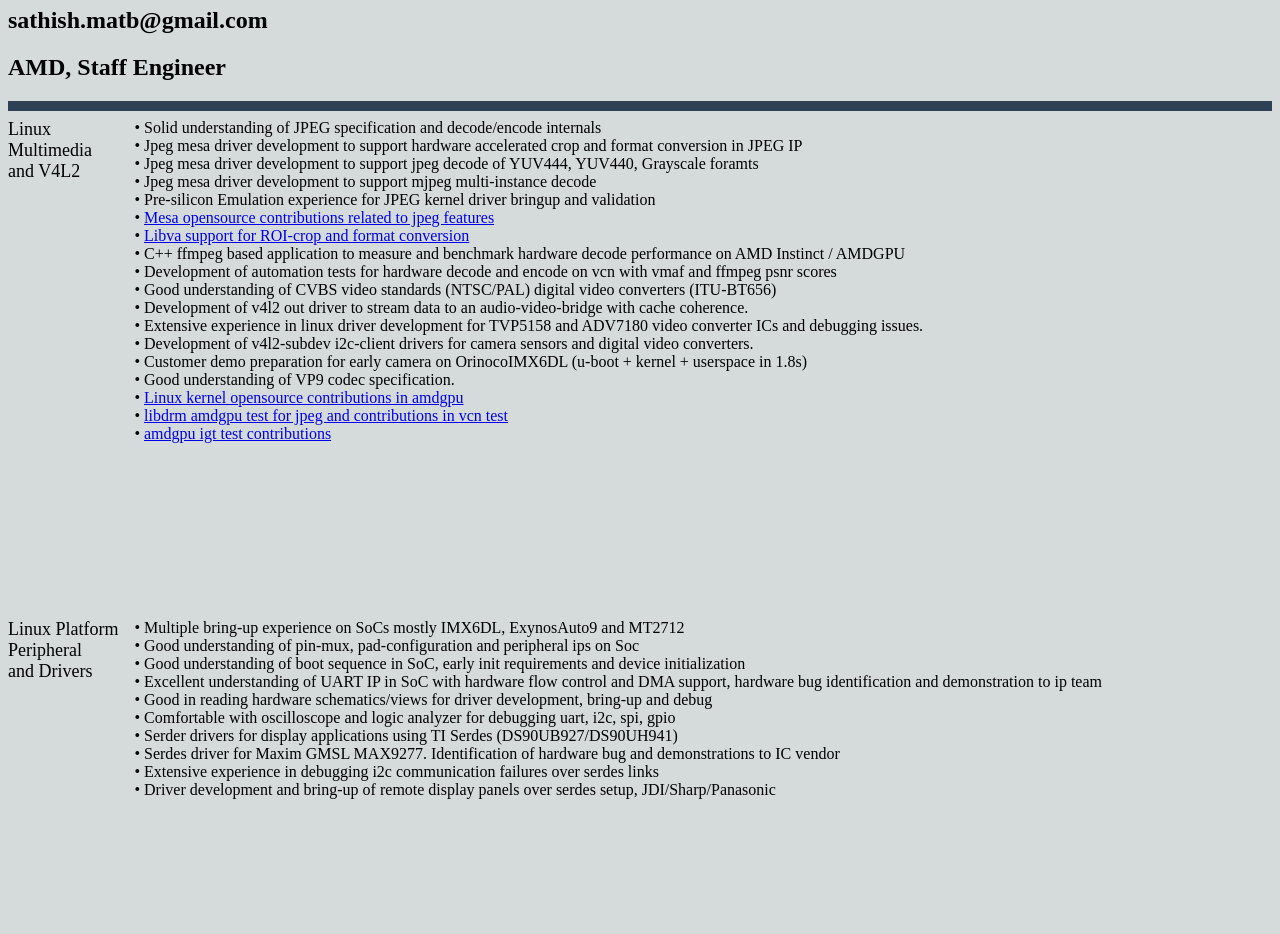
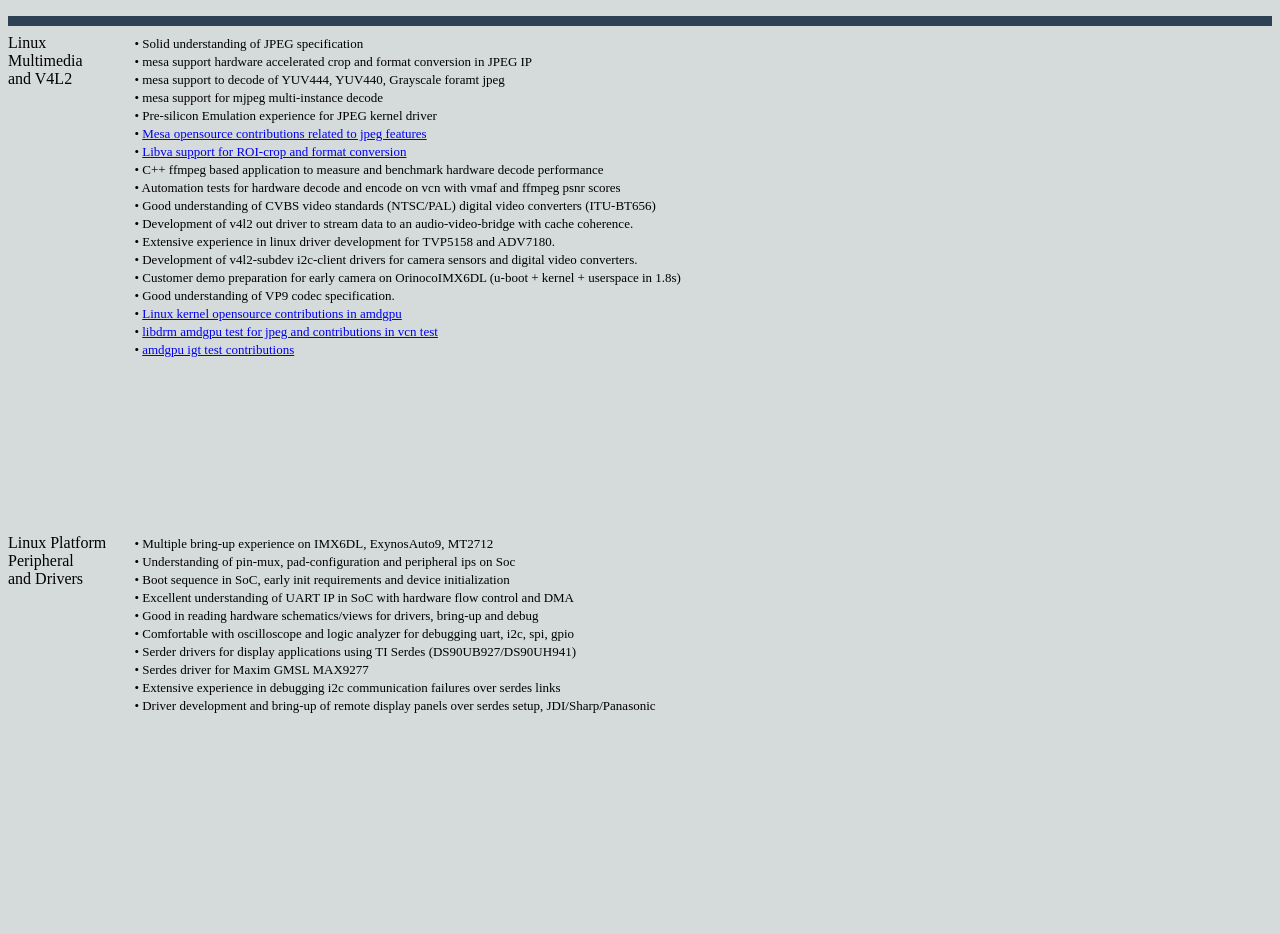
Before and after one commit to sathishm8/aboutme, a plain HTML site: page index.html in a window 1280 px wide. Shown: the part 335-1269 px from the top of the page. Drawn offline with Linux system fonts and the light colour scheme.

Commit message:
px adjustments
Signed-off-by: Sathishkumar S <sathish.matb@gmail.com>

```diff
--- a/index.html
+++ b/index.html
@@ -8,59 +8,59 @@
     <title>Sathish</title>
 </head>
 <body>
-	<img src="sathishavatar.jpg" width="250" height="250">
-	<h1> Sathishkumar S </h1>
-	<h2> sathish.matb@gmail.com </h2>
-	<h2> AMD, Staff Engineer</h2>
+	<img src="sathishavatar.jpg" width="200" height="200">
+	<h4> Sathishkumar S </h4>
+	<h5> sathish.matb@gmail.com </h5>
+	<h6> AMD, Staff Engineer</h6>
 	<hr width="device-width;" color="#2e4053" size="10">
 	<link rel="stylesheet" type="text/css" href="style.css">
 	<div class="wrap">
     <div class="floatleft">
-	<font size="4"> Linux </font><br />
-	<font size="4"> Multimedia </font><br />
-	<font size="4"> and V4L2</font><br />
+	<font size="3"> Linux </font><br />
+	<font size="3"> Multimedia </font><br />
+	<font size="3"> and V4L2</font><br />
 	</div>
     <div class="floatright">
 
-	<font size="3"> <span>&#8226;</span> Solid understanding of JPEG specification and decode/encode internals </font><br />
-    <font size="3"> <span>&#8226;</span> Jpeg mesa driver development to support hardware accelerated crop and format conversion in JPEG IP </font><br />
-	<font size="3"> <span>&#8226;</span> Jpeg mesa driver development to support jpeg decode of YUV444, YUV440, Grayscale foramts </font><br />
-	<font size="3"> <span>&#8226;</span> Jpeg mesa driver development to support mjpeg multi-instance decode </font><br />
-	<font size="3"> <span>&#8226;</span> Pre-silicon Emulation experience for JPEG kernel driver bringup and validation </font><br />
-	<font size="3"> <span>&#8226;</span> <a href="https://gitlab.freedesktop.org/mesa/mesa/-/commits/main?search=Sathishkumar+S"> Mesa opensource contributions related to jpeg features </a> </font><br />
-	<font size="3"> <span>&#8226;</span> <a href="https://github.com/intel/libva/pull/721"> Libva support for ROI-crop and format conversion </a> </font><br />
-	<font size="3"> <span>&#8226;</span> C++ ffmpeg based application to measure and benchmark hardware decode performance on AMD Instinct / AMDGPU </font><br />
-	<font size="3"> <span>&#8226;</span> Development of automation tests for hardware decode and encode on vcn with vmaf and ffmpeg psnr scores </font><br />
-	<font size="3"> <span>&#8226;</span> Good understanding of CVBS video standards (NTSC/PAL) digital video converters (ITU-BT656) </font><br />
-	<font size="3"> <span>&#8226;</span> Development of v4l2 out driver to stream data to an audio-video-bridge with cache coherence. </font><br />
-	<font size="3"> <span>&#8226;</span> Extensive experience in linux driver development for TVP5158 and ADV7180 video converter ICs and debugging issues. </font><br />
-	<font size="3"> <span>&#8226;</span> Development of v4l2-subdev i2c-client drivers for camera sensors and digital video converters. </font><br />
-	<font size="3"> <span>&#8226;</span> Customer demo preparation for early camera on OrinocoIMX6DL (u-boot + kernel + userspace in 1.8s) </font><br />
-	<font size="3"> <span>&#8226;</span> Good understanding of VP9 codec specification. </font><br />
-	<font size="3"> <span>&#8226;</span> <a href="https://git.kernel.org/pub/scm/linux/kernel/git/torvalds/linux.git/log/?h=v6.10-rc5&qt=author&q=Sathishkumar+S"> Linux kernel opensource contributions in amdgpu </a> </font><br />
-	<font size="3"> <span>&#8226;</span> <a href="https://gitlab.freedesktop.org/mesa/drm/-/commits/main?search=Sathishkumar+S"> libdrm amdgpu test for jpeg and contributions in vcn test </a> </font><br />
-	<font size="3"> <span>&#8226;</span> <a href="https://gitlab.freedesktop.org/drm/igt-gpu-tools/-/commits/master?search=Sathishkumar+S"> amdgpu igt test contributions </a> </font><br />
+	<font size="2"> <span>&#8226;</span> Solid understanding of JPEG specification </font><br />
+    <font size="2"> <span>&#8226;</span> mesa support hardware accelerated crop and format conversion in JPEG IP </font><br />
+	<font size="2"> <span>&#8226;</span> mesa support to decode of YUV444, YUV440, Grayscale foramt jpeg </font><br />
+	<font size="2"> <span>&#8226;</span> mesa support for mjpeg multi-instance decode </font><br />
+	<font size="2"> <span>&#8226;</span> Pre-silicon Emulation experience for JPEG kernel driver </font><br />
+	<font size="2"> <span>&#8226;</span> <a href="https://gitlab.freedesktop.org/mesa/mesa/-/commits/main?search=Sathishkumar+S"> Mesa opensource contributions related to jpeg features </a> </font><br />
+	<font size="2"> <span>&#8226;</span> <a href="https://github.com/intel/libva/pull/721"> Libva support for ROI-crop and format conversion </a> </font><br />
+	<font size="2"> <span>&#8226;</span> C++ ffmpeg based application to measure and benchmark hardware decode performance </font><br />
+	<font size="2"> <span>&#8226;</span> Automation tests for hardware decode and encode on vcn with vmaf and ffmpeg psnr scores </font><br />
+	<font size="2"> <span>&#8226;</span> Good understanding of CVBS video standards (NTSC/PAL) digital video converters (ITU-BT656) </font><br />
+	<font size="2"> <span>&#8226;</span> Development of v4l2 out driver to stream data to an audio-video-bridge with cache coherence. </font><br />
+	<font size="2"> <span>&#8226;</span> Extensive experience in linux driver development for TVP5158 and ADV7180. </font><br />
+	<font size="2"> <span>&#8226;</span> Development of v4l2-subdev i2c-client drivers for camera sensors and digital video converters. </font><br />
+	<font size="2"> <span>&#8226;</span> Customer demo preparation for early camera on OrinocoIMX6DL (u-boot + kernel + userspace in 1.8s) </font><br />
+	<font size="2"> <span>&#8226;</span> Good understanding of VP9 codec specification. </font><br />
+	<font size="2"> <span>&#8226;</span> <a href="https://git.kernel.org/pub/scm/linux/kernel/git/torvalds/linux.git/log/?h=v6.10-rc5&qt=author&q=Sathishkumar+S"> Linux kernel opensource contributions in amdgpu </a> </font><br />
+	<font size="2"> <span>&#8226;</span> <a href="https://gitlab.freedesktop.org/mesa/drm/-/commits/main?search=Sathishkumar+S"> libdrm amdgpu test for jpeg and contributions in vcn test </a> </font><br />
+	<font size="2"> <span>&#8226;</span> <a href="https://gitlab.freedesktop.org/drm/igt-gpu-tools/-/commits/master?search=Sathishkumar+S"> amdgpu igt test contributions </a> </font><br />
 	</div>
     <div style="clear: both;">
 	</div>
 	<div class="wrap">
     <div class="floatleft">
-	<font size="4"> Linux Platform </font><br />
-	<font size="4"> Peripheral </font><br />
-	<font size="4"> and Drivers </font><br />
+	<font size="3"> Linux Platform </font><br />
+	<font size="3"> Peripheral </font><br />
+	<font size="3"> and Drivers </font><br />
 
 	</div>
     <div class="floatright">
-    <font size="3"> <span>&#8226;</span> Multiple bring-up experience on SoCs mostly IMX6DL, ExynosAuto9 and MT2712 </font><br />
-	<font size="3"> <span>&#8226;</span> Good understanding of pin-mux, pad-configuration and peripheral ips on Soc </font><br />
-	<font size="3"> <span>&#8226;</span> Good understanding of boot sequence in SoC, early init requirements and device initialization </font><br />
-	<font size="3"> <span>&#8226;</span> Excellent understanding of UART IP in SoC with hardware flow control and DMA support, hardware bug identification and demonstration to ip team </font><br />
-	<font size="3"> <span>&#8226;</span> Good in reading hardware schematics/views for driver development, bring-up and debug </font><br />
-	<font size="3"> <span>&#8226;</span> Comfortable with oscilloscope and logic analyzer for debugging uart, i2c, spi, gpio </font><br />
-	<font size="3"> <span>&#8226;</span> Serder drivers for display applications using TI Serdes (DS90UB927/DS90UH941) </font><br />
-	<font size="3"> <span>&#8226;</span> Serdes driver for Maxim GMSL MAX9277. Identification of hardware bug and demonstrations to IC vendor </font><br />
-	<font size="3"> <span>&#8226;</span> Extensive experience in debugging i2c communication failures over serdes links </font><br />
-	<font size="3"> <span>&#8226;</span> Driver development and bring-up of remote display panels over serdes setup, JDI/Sharp/Panasonic </font><br />
+    <font size="2"> <span>&#8226;</span> Multiple bring-up experience on IMX6DL, ExynosAuto9, MT2712 </font><br />
+	<font size="2"> <span>&#8226;</span> Understanding of pin-mux, pad-configuration and peripheral ips on Soc </font><br />
+	<font size="2"> <span>&#8226;</span> Boot sequence in SoC, early init requirements and device initialization </font><br />
+	<font size="2"> <span>&#8226;</span> Excellent understanding of UART IP in SoC with hardware flow control and DMA </font><br />
+	<font size="2"> <span>&#8226;</span> Good in reading hardware schematics/views for drivers, bring-up and debug </font><br />
+	<font size="2"> <span>&#8226;</span> Comfortable with oscilloscope and logic analyzer for debugging uart, i2c, spi, gpio </font><br />
+	<font size="2"> <span>&#8226;</span> Serder drivers for display applications using TI Serdes (DS90UB927/DS90UH941) </font><br />
+	<font size="2"> <span>&#8226;</span> Serdes driver for Maxim GMSL MAX9277 </font><br />
+	<font size="2"> <span>&#8226;</span> Extensive experience in debugging i2c communication failures over serdes links </font><br />
+	<font size="2"> <span>&#8226;</span> Driver development and bring-up of remote display panels over serdes setup, JDI/Sharp/Panasonic </font><br />
     </div>
     <div style="clear: both;">
 </div>
```
